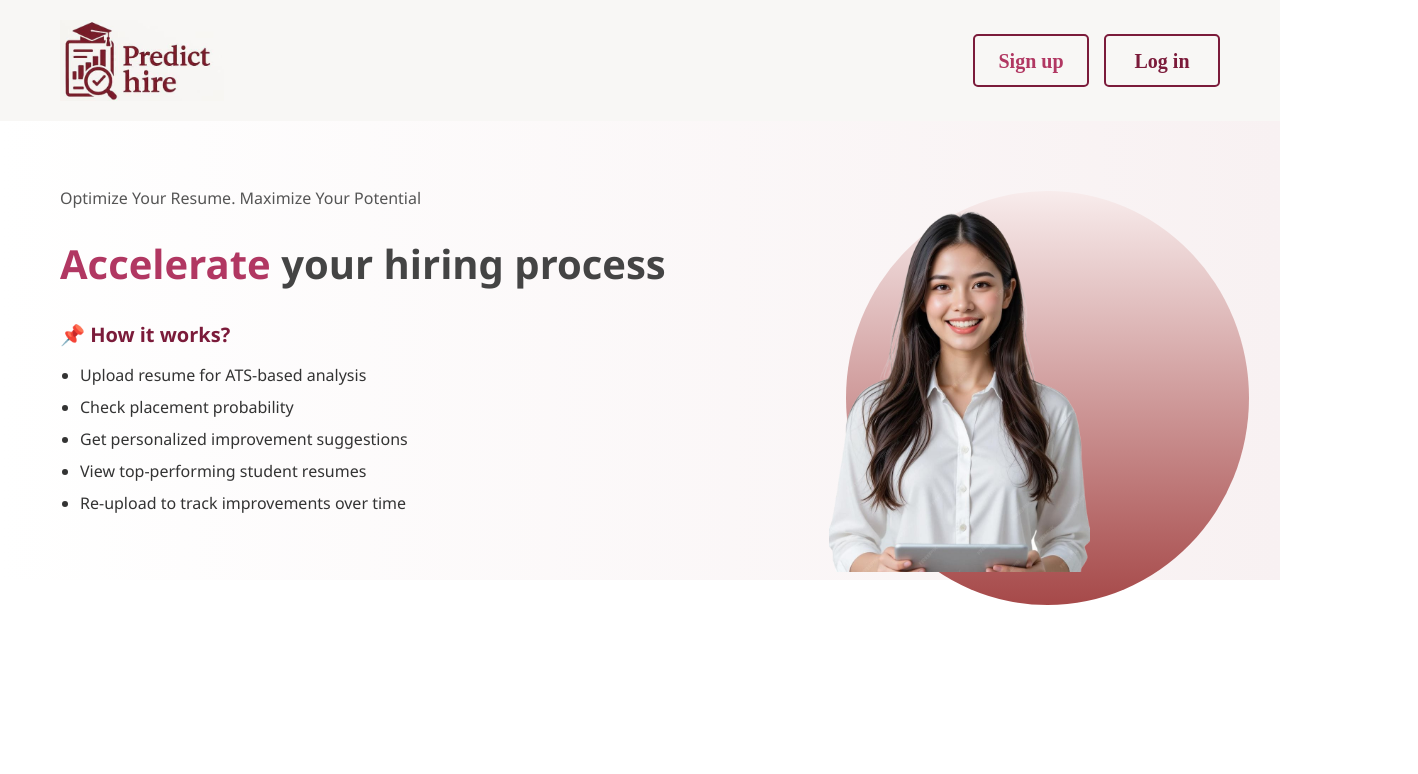
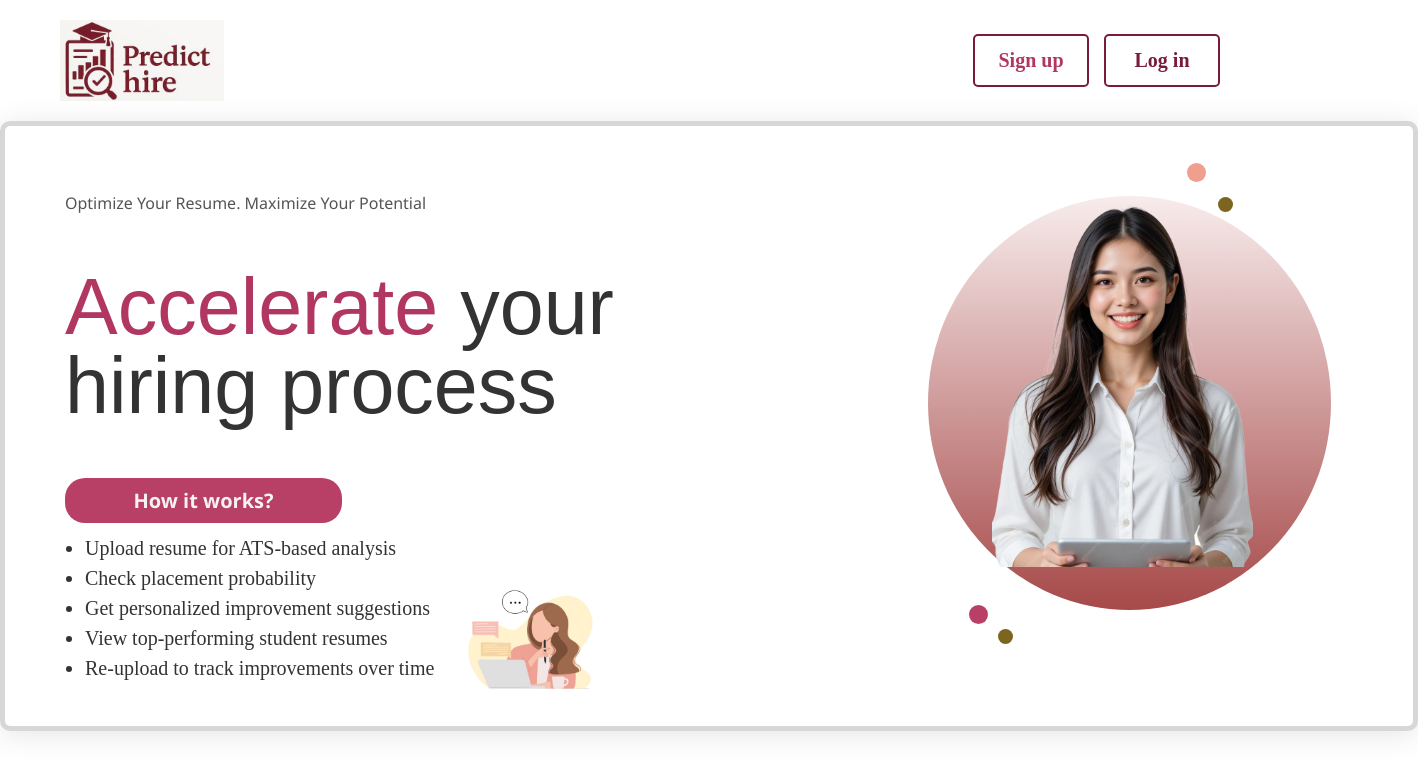
Before and after one commit to placement-predictor/frontend-placement-prediction, a React (Create React App) app in the folder frontend-placement/: page / in a window 1280 px wide. Shown: the top 774 px of the page, 1418 px wide, since content can reach past the window. Built offline with nearby package versions, Linux system fonts and the light colour scheme.

Commit message:
some changes to first page

```diff
--- a/frontend-placement/package.json
+++ b/frontend-placement/package.json
@@ -2,6 +2,7 @@
   "name": "frontend-placement",
   "version": "0.1.0",
   "private": true,
+  "homepage": "https://placement-predictor.github.io/frontend-placement-prediction",
   "dependencies": {
     "@testing-library/dom": "^10.4.0",
     "@testing-library/jest-dom": "^6.6.3",
@@ -15,8 +16,8 @@
   "scripts": {
     "start": "react-scripts start",
     "build": "react-scripts build",
-    "test": "react-scripts test",
-    "eject": "react-scripts eject"
+    "predeploy": "npm run build",
+    "deploy": "gh-pages -d build"
   },
   "eslintConfig": {
     "extends": [
@@ -38,6 +39,7 @@
   },
   "devDependencies": {
     "autoprefixer": "^10.4.21",
+    "gh-pages": "^6.3.0",
     "postcss": "^8.5.6",
     "tailwindcss": "^4.1.11"
   }
--- a/frontend-placement/src/components/HeroSection.jsx
+++ b/frontend-placement/src/components/HeroSection.jsx
@@ -1,12 +1,16 @@
 import React from "react";
 import "../css/HeroSection.css";
 import girl from "../assets/94773414d9ad297912557ec5bb06d5aa7df78e6d.jpg"; // replace with your image
-import smallgirl from "../assets/28c12bed36b31dc90ca341d9f19add1923366c46.png"
+import smallgirl from "../assets/28c12bed36b31dc90ca341d9f19add1923366c46.png";
+import smallgirlstudying from "../assets/58d12c86e7d9b5f3a738f02f804b16c2dbbfbd99.jpg";
+
 function HeroSection() {
   return (
     <div className="hero-wrapper">
       <header className="top-bar">
-        <div className="logo"><img src={girl} alt="Person" className="image"/></div>
+        <div className="logo">
+          <img src={girl} alt="Logo" className="image" />
+        </div>
         <div className="auth-buttons">
           <button className="signup">Sign up</button>
           <button className="login">Log in</button>
@@ -16,10 +20,14 @@ function HeroSection() {
       <main className="hero">
         <div className="text-section">
           <p className="tagline">Optimize Your Resume. Maximize Your Potential</p>
-          <h1><span>Accelerate</span> your hiring process</h1>
+          <h1>
+            <span>Accelerate</span> your hiring process
+          </h1>
 
           <div className="how-it-works">
-            <h2>📌 How it works?</h2>
+            <div className="how-it-works-div">
+              <h2>How it works?</h2>
+            </div>
             <ul>
               <li>Upload resume for ATS-based analysis</li>
               <li>Check placement probability</li>
@@ -27,10 +35,24 @@ function HeroSection() {
               <li>View top-performing student resumes</li>
               <li>Re-upload to track improvements over time</li>
             </ul>
+
+            {/* Moved small girl studying image here */}
+            <div className="small-girl-studying-div">
+              <img
+                src={smallgirlstudying}
+                alt="Person studying"
+                className="smallgirlstudying"
+              />
+
+            </div>
           </div>
         </div>
 
         <div className="image-section">
+           <div className="circle-upper" ></div>
+           <div className="circle-upper1" ></div>
+              <div className="circle-lower1"></div>
+              <div className="circle-lower2"></div>
           <img src={smallgirl} alt="Person" className="smallgirl" />
           <div className="blob"></div>
         </div>
--- a/frontend-placement/src/css/HeroSection.css
+++ b/frontend-placement/src/css/HeroSection.css
@@ -1,7 +1,6 @@
 .hero-wrapper {
   font-family: 'Segoe UI', sans-serif;
-background: #F8F7F5;
-
+  /* background: #F8F7F5; */
   color: #333;
 }
 
@@ -10,8 +9,6 @@ background: #F8F7F5;
   justify-content: space-between;
   align-items: center;
   padding: 20px 60px;
-  /* background: #F8F7F5; */
-
 }
 
 .logo {
@@ -21,26 +18,9 @@ background: #F8F7F5;
   height: 81px;
 }
 
-.image{
+.image {
   width: 164px;
   height: 81px;
-top: 45px;
-left: 59px;
-
-}
-
-.smallgirl{
-  width: 261px;
-height: 381px;
-top: 20px;
-right:130px;
-z-index:1000;
-position:absolute;
-
-}
-
-.logo span {
-  /* color: #7b1b3a; */
 }
 
 .auth-buttons button {
@@ -49,43 +29,45 @@ position:absolute;
   border: 2px solid #7b1b3a;
   border-radius: 5px;
   background: none;
-  /* color: #7b1b3a; */
   font-weight: 600;
   cursor: pointer;
 }
 
 .signup {
-  /* background-color: red; */
-  color:#b13762; /* <-- this makes text visible */
+  color: #b13762;
   width: 116px;
   height: 53px;
-  top: 65px;
-  left: 1120px;
   font-family: Afacad;
   font-weight: 700;
   font-size: 20px;
-  line-height: 100%;
-  letter-spacing: 0%;
 }
-.login{
+
+.login {
   width: 116px;
   height: 53px;
-top: 65px;
-left: 1275px;
   font-family: Afacad;
   font-weight: 700;
   font-size: 20px;
-line-height: 100%;
-letter-spacing: 0%;
-color:#7b1b3a;
-
+  color: #7b1b3a;
 }
 
 .hero {
   display: flex;
   justify-content: space-between;
   padding: 50px 60px;
-  background: linear-gradient(to right, #fff, #f8f1f2);
+   width: 1288px;       /* or 100% */
+  height: 500px;       /* adjust as needed */
+  border: 5px solid rgba(58, 53, 53, 0.196); /* black border with 80% opacity */
+  border-radius: 10px;  /* optional rounded corners */
+  backdrop-filter: blur(4px); /* blur the background behind */
+  -webkit-backdrop-filter: blur(4px); /* for Safari support */
+  /* background-color: rgba(255, 255, 255, 0.1); optional translucent background */
+  box-shadow: 0 4px 30px rgba(0, 0, 0, 0.1); /* subtle outer shadow */
+
+top: 168px;
+left: 80px;
+margin:auto;
+
 }
 
 .text-section {
@@ -98,18 +80,32 @@ color:#7b1b3a;
 }
 
 .text-section h1 {
-  font-size: 40px;
-  font-weight: 600;
-  color: #444;
+  font-family: 'SeoulNamsan CL', sans-serif;
+  font-weight: 400;  /* Semibold equivalent */
+  font-size: 79px;
+  line-height: 100%;
+  letter-spacing: 0;
+  color: #333333;  /* Default color for the whole text */
 }
 
 .text-section h1 span {
-  color: #b13762;
+  color: #b13762; /* Specific color for 'Accelerate' */
+}
+
+.how-it-works-div {
+  width: 277px;
+  height: 45px;
+  border-radius: 20px;
+  background: #B84066;
+  display: flex;
+  justify-content: center;
+  align-items: center;
+  margin-top: 20px;
+  position: relative;
 }
 
 .how-it-works h2 {
-  margin-top: 30px;
-  color: #7b1b3a;
+  color: #f5f2f3;
   font-size: 20px;
 }
 
@@ -120,6 +116,34 @@ color:#7b1b3a;
 
 .how-it-works li {
   margin-bottom: 10px;
+  font-family: Akatab;
+font-weight: 400;
+font-style: Regular;
+font-size: 20px;
+line-height: 100%;
+letter-spacing: 0%;
+vertical-align: bottom;
+
+}
+
+/* Small girl studying styles */
+.small-girl-studying-div {
+  width: 131;
+height: 131;
+position: relative;
+top: -120px;
+left: 400px;
+opacity: 1;
+mix-blend-mode: Darken;
+
+}
+
+.smallgirlstudying {
+  width: 131px;
+  height: 131px;
+  opacity: 1;
+  mix-blend-mode: darken;
+
 }
 
 .image-section {
@@ -128,12 +152,12 @@ color:#7b1b3a;
   text-align: center;
 }
 
-.girl-image {
+.smallgirl {
   width: 261px;
   height: 381px;
   position: absolute;
-  top: 60px;   /* Adjust to center vertically */
-  left: 130px; /* Adjust to center horizontally on blob */
+top: 10px;
+    left: 154px;
   z-index: 100;
   object-fit: cover;
 }
@@ -145,6 +169,50 @@ color:#7b1b3a;
   position: absolute;
   top: 20px;
   left: 90px;
-  /* z-index: -1000; */
-  border-radius: 50%; /* or use blob-style if needed */
+  border-radius: 50%;
 }
+.circle-upper{
+ width: 19px;
+height: 19px;
+position: relative;
+    top: -13px;
+    left: 349px;
+opacity: 1;
+border-radius: 50%;
+background: #F09E8D;
+
+}
+.circle-upper1{
+ width: 15px;
+height: 15px;
+position: relative;
+    top: 2px;
+    left: 380px;
+opacity: 1;
+border-radius: 50%;
+background: #7C651F;
+
+
+}
+.circle-lower1 {
+width: 19px;
+height: 19px;
+position: relative;
+top: 395px;
+    left: 131px;
+opacity: 1;
+border-radius: 50%;
+background: #B84066;
+
+}
+.circle-lower2{
+width: 15px;
+height: 15px;
+position: relative;
+top: 400px;
+    left: 160px;
+opacity: 1;
+border-radius: 50%;
+background: #7C651F;
+
+}
```
Also changed, not shown: 1 other file (tests, documents, lock files or other folders). Lines whose indentation alone changed are shown as unchanged.
